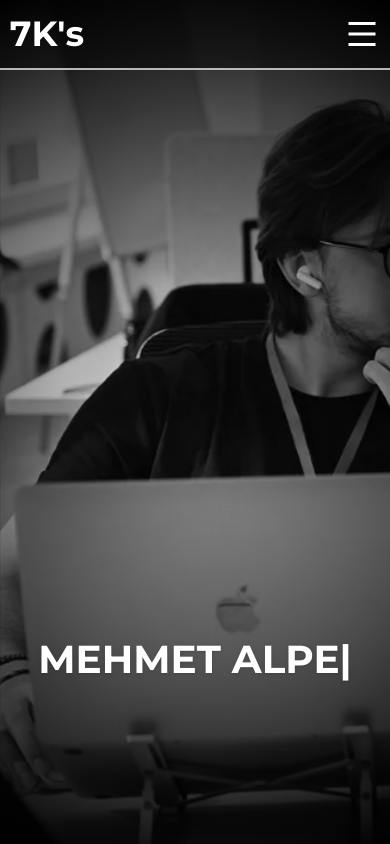
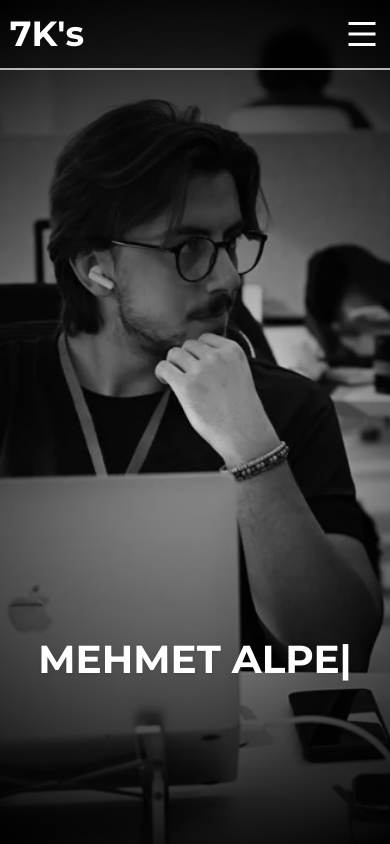
Before and after one commit to Alperen7K/7k-web, a Next.js app: page / in a window 390 px wide. Shown: the top 844 px of the page. Built offline with nearby package versions, Linux system fonts and the light colour scheme.

Commit message:
bg position updated

```diff
--- a/src/app/page.tsx
+++ b/src/app/page.tsx
@@ -17,7 +17,8 @@ export default function Home() {
      alt="Landin img"
      width={1600}
      height={900}
-     className=" size-full object-left-top sm:object-top object-cover absolute inset-0 grayscale "
+     className=" size-full object-[25%_0%] sm:object-top object-cover absolute inset-0 grayscale"
+     layout="right"
     />
     <div className="size-full inset-0 absolute landing-section flex flex-col justify-end pb-[40%] sm:pb-[15%] items-center z-50">
      <TypeAnimation
```
